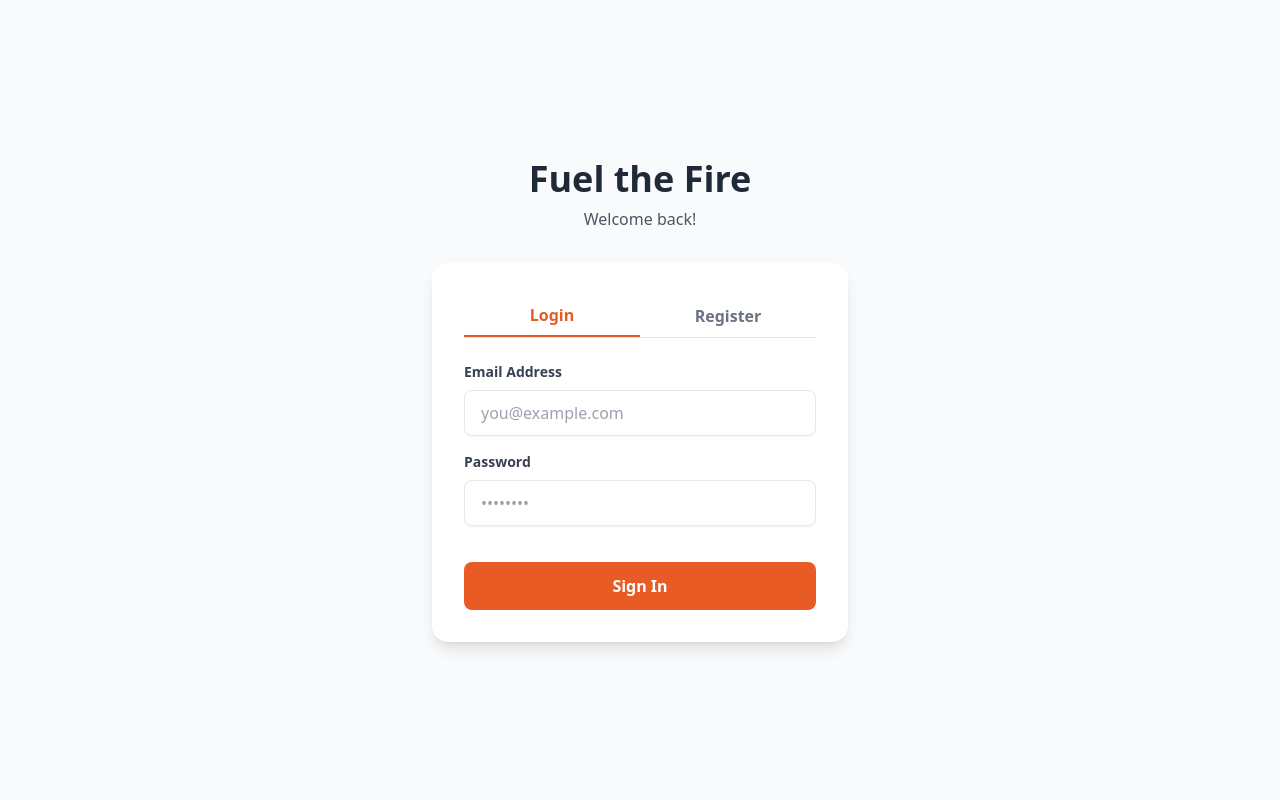
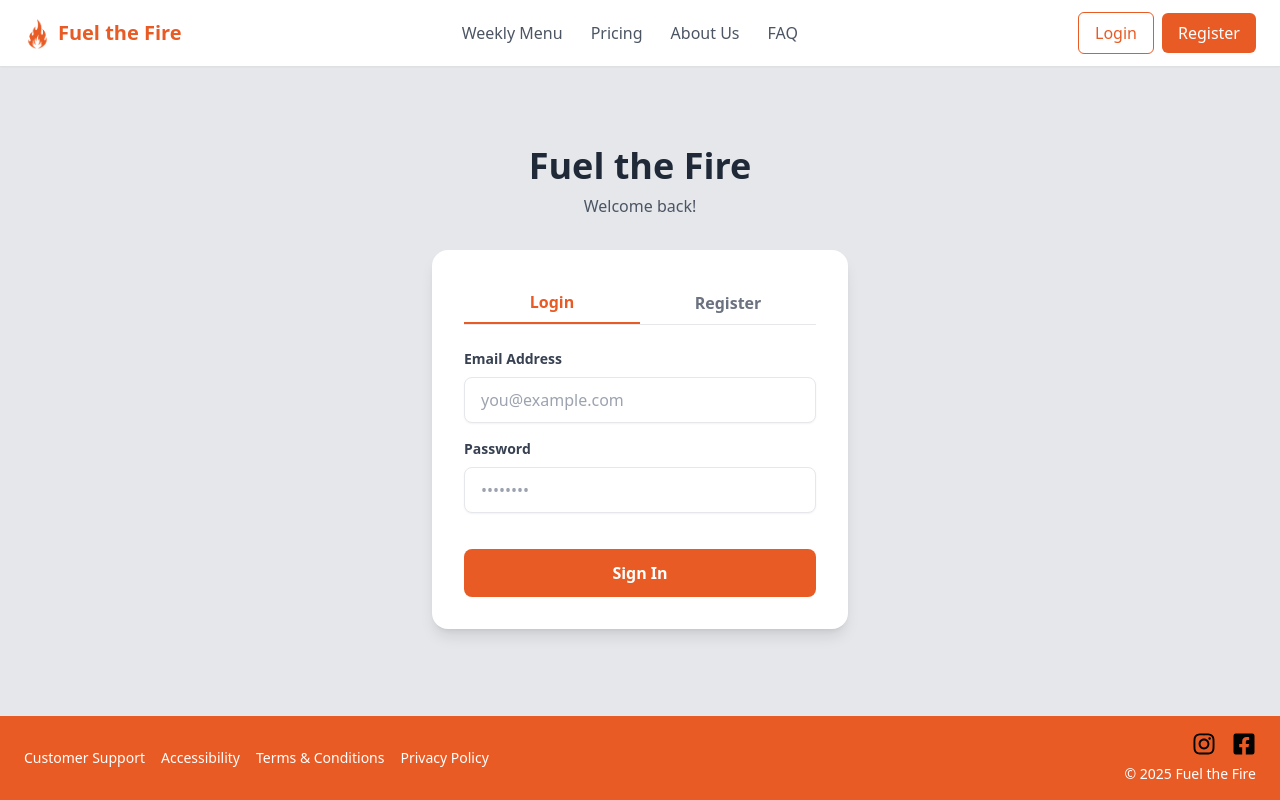
Before and after one commit to Cam-Cooper3/fuel-the-fire, a React (Vite) app in the folder frontend/: page /auth in a window 1280 px wide. Built offline with nearby package versions, Linux system fonts and the light colour scheme.

Commit message:
Add placeholder pages for card buttons and fix footer on AuthPage

```diff
--- a/frontend/src/App.tsx
+++ b/frontend/src/App.tsx
@@ -3,13 +3,16 @@
 import { BrowserRouter as Router, Routes, Route } from 'react-router-dom';
 import HomePage from './components/HomePage';
 import AuthPage from './components/AuthPage';
+import SharedLayout from './components/SharedLayout';
 
 function App() {
   return (
     <Router>
       <Routes>
-        <Route path="/" element={<HomePage />} />
-        <Route path="/auth" element={<AuthPage />} />
+        <Route path="/" element={<SharedLayout />}>
+          <Route index element={<HomePage />} />
+          <Route path="auth" element={<AuthPage />} />
+        </Route>
       </Routes>
     </Router>
   );
--- a/frontend/src/components/AuthPage.tsx
+++ b/frontend/src/components/AuthPage.tsx
@@ -82,7 +82,7 @@ const AuthPage = () => {
       const token = response.data.access_token;
       setMessage(`Login successful!`);
       console.log('Access Token:', token);
-      // Here you would typically save the token and redirect the user
+      // LATER: save the token and redirect the user
       // e.g., localStorage.setItem('token', token); navigate('/dashboard');
 
     } catch (err: any) {
@@ -95,7 +95,7 @@ const AuthPage = () => {
   };
 
   return (
-    <div className="min-h-screen bg-gray-50 flex flex-col justify-center items-center">
+    <div className="bg-gray-200 flex flex-col justify-center items-center py-16">
       <div className="max-w-md w-full mx-auto p-4">
         <div className="text-center">
           <h1 className="text-4xl font-bold text-gray-800 mb-2">Fuel the Fire</h1>
@@ -119,7 +119,7 @@ const AuthPage = () => {
             </div>
           </div>
 
-          {/* Display error or success messages */}
+          {/* Display error or success message(s) */}
           {error && <div className="bg-red-100 border border-red-400 text-red-700 px-4 py-3 rounded-lg relative mb-4" role="alert">{error}</div>}
           {message && <div className="bg-green-100 border border-green-400 text-green-700 px-4 py-3 rounded-lg relative mb-4" role="alert">{message}</div>}
 
--- a/frontend/src/components/HomePage.tsx
+++ b/frontend/src/components/HomePage.tsx
@@ -3,21 +3,18 @@
 import React from 'react';
 import { Link } from 'react-router-dom';
 
-// Import your custom SVG icons from the assets directory
+// Import custom SVG icons from assets directory
 import utensilsIcon from '../assets/utensils.svg';
 import offerIcon from '../assets/local_offer.svg';
 import calendarIcon from '../assets/calendar.svg';
 import stockMeals from '../assets/stock_meals.png';
-import logo from '../assets/fuel-the-fire-2.png'; // Import the logo
-import instagramIcon from '../assets/instagram.svg';
-import facebookIcon from '../assets/facebook.svg';
 
-// Define the props for the component, allowing a custom hero image URL
+// Define a custom component prop for the Hero Section image URL
 interface HomePageProps {
   heroImageUrl?: string;
 }
 
-// Add a style tag for the custom text animation
+// Add style tag for custom Welcome Section text animation
 const styles = `
   @keyframes highlight {
     0% { background-position: -200% center; }
@@ -36,37 +33,8 @@ const styles = `
 
 const HomePage = ({ heroImageUrl = stockMeals }: HomePageProps) => {
   return (
-    // This div is now a flex container that fills the screen height, creating a sticky footer effect.
-    <div className="bg-gray-200 font-sans flex flex-col min-h-screen">
+    <>
       <style>{styles}</style>
-      {/* Header */}
-      <header className="bg-white shadow-sm sticky top-0 z-50">
-        <nav className="container mx-auto px-6 py-3 flex justify-between items-center">
-          <a href="/" className="flex items-center space-x-2">
-            <img src={logo} alt="Fuel the Fire logo" className="h-8 w-auto" />
-            <span className="text-xl font-bold text-primary">
-              Fuel the Fire
-            </span>
-          </a>
-          <div className="hidden md:flex items-center space-x-1">
-            <a href="#" className="py-2 px-3 text-gray-600 hover:text-primary transition">Weekly Menu</a>
-            <a href="#" className="py-2 px-3 text-gray-600 hover:text-primary transition">Pricing</a>
-            <a href="#" className="py-2 px-3 text-gray-600 hover:text-primary transition">About Us</a>
-            <a href="#" className="py-2 px-3 text-gray-600 hover:text-primary transition">FAQ</a>
-          </div>
-          <div className="flex items-center space-x-2">
-            <Link to="/auth" state={{ showLogin: true }} className="py-2 px-4 text-primary border border-primary rounded-md hover:bg-primary hover:text-white transition">
-              Login
-            </Link>
-            <Link to="/auth" state={{ showLogin: false }} className="py-2 px-4 bg-primary text-white rounded-md hover:bg-opacity-90 transition">
-              Register
-            </Link>
-          </div>
-        </nav>
-      </header>
-
-      {/* Main content area that will grow to push the footer down */}
-      <main className="flex-grow">
       {/* Hero Section Wrapper */}
       <div className="container mx-auto px-6 pt-8">
         <section
@@ -98,10 +66,10 @@ const HomePage = ({ heroImageUrl = stockMeals }: HomePageProps) => {
       </div>
 
       {/* Welcome Section */}
-        <section className="py-16">
+      <section className="py-20">
         <div className="container mx-auto px-6 text-center">
-            <h2 className="text-4xl font-bold tracking-tight text-primary mb-4 text-highlight">Welcome to Fuel the Fire</h2>
-            <p className="text-xl text-gray-700 max-w-3xl mx-auto">
+          <h2 className="text-5xl md:text-6xl font-bold tracking-tight text-primary mb-4 text-highlight">Welcome to Fuel the Fire</h2>
+          <p className="text-2xl text-gray-700 max-w-3xl mx-auto">
             Our mission is to fuel your journey with intentional meals that balance flavor, macros, and convenience.
           </p>
         </div>
@@ -115,51 +83,24 @@ const HomePage = ({ heroImageUrl = stockMeals }: HomePageProps) => {
             <div className="bg-white border rounded-lg shadow-lg p-8 text-center flex flex-col items-center">
               <img src={utensilsIcon} alt="Meal Prep Icon" className="h-12 w-12" />
               <h3 className="text-xl font-semibold text-gray-800 mt-6 mb-6">Meal Prep Made Easy</h3>
-                <a href="#" className="mt-auto bg-primary text-white py-2 px-6 rounded-md hover:bg-opacity-90 transition">Menu</a>
+              <Link to="/menu" className="mt-auto bg-primary text-white py-2 px-6 rounded-md hover:bg-opacity-90 transition">Menu</Link>
             </div>
             {/* Card 2 */}
             <div className="bg-white border rounded-lg shadow-lg p-8 text-center flex flex-col items-center">
               <img src={offerIcon} alt="Weekly Specials Icon" className="h-12 w-12" />
               <h3 className="text-xl font-semibold text-gray-800 mt-6 mb-6">Weekly Specials</h3>
-                <a href="#" className="mt-auto bg-primary text-white py-2 px-6 rounded-md hover:bg-opacity-90 transition">Details</a>
+              <Link to="/specials" className="mt-auto bg-primary text-white py-2 px-6 rounded-md hover:bg-opacity-90 transition">Details</Link>
             </div>
             {/* Card 3 */}
             <div className="bg-white border rounded-lg shadow-lg p-8 text-center flex flex-col items-center">
               <img src={calendarIcon} alt="Subscription Plans Icon" className="h-12 w-12" />
               <h3 className="text-xl font-semibold text-gray-800 mt-6 mb-6">Subscription Plans</h3>
-                <a href="#" className="mt-auto bg-primary text-white py-2 px-6 rounded-md hover:bg-opacity-90 transition">Details</a>
+              <Link to="/subscriptions" className="mt-auto bg-primary text-white py-2 px-6 rounded-md hover:bg-opacity-90 transition">Details</Link>
             </div>
           </div>
         </div>
       </section>
-      </main>
-
-      {/* Footer */}
-      <footer className="bg-primary text-white">
-        <div className="container mx-auto px-6 py-4">
-          <div className="flex flex-col md:flex-row justify-between items-center">
-            <div className="flex space-x-4">
-                <a href="#" className="hover:underline text-sm">Customer Support</a>
-                <a href="#" className="hover:underline text-sm">Accessibility</a>
-                <a href="#" className="hover:underline text-sm">Terms & Conditions</a>
-                <a href="#" className="hover:underline text-sm">Privacy Policy</a>
-            </div>
-
-            <div className="flex flex-col items-end mt-4 md:mt-0">
-                <div className="flex space-x-4">
-                    <a href="#" className="hover:opacity-80 transition-opacity">
-                        <img src={instagramIcon} alt="Instagram" className="h-6 w-6" />
-                    </a>
-                    <a href="#" className="hover:opacity-80 transition-opacity">
-                        <img src={facebookIcon} alt="Facebook" className="h-6 w-6" />
-                    </a>
-                </div>
-                <p className="text-sm mt-2">&copy; 2025 Fuel the Fire</p>
-            </div>
-          </div>
-        </div>
-      </footer>
-    </div>
+    </>
   );
 };
 
--- /dev/null
+++ b/frontend/src/components/SharedLayout.tsx
@@ -0,0 +1,75 @@
+// frontend/src/components/SharedLayout.tsx
+
+import React from 'react';
+import { Link, Outlet } from 'react-router-dom';
+
+// Import assets
+import logo from '../assets/fuel-the-fire-2.png';
+import instagramIcon from '../assets/instagram.svg';
+import facebookIcon from '../assets/facebook.svg';
+
+const SharedLayout = () => {
+  return (
+    <div className="bg-gray-200 font-sans flex flex-col min-h-screen">
+      {/* Header */}
+      <header className="bg-white shadow-sm sticky top-0 z-50">
+        <nav className="container mx-auto px-6 py-3 flex justify-between items-center">
+          <Link to="/" className="flex items-center space-x-2">
+            <img src={logo} alt="Fuel the Fire logo" className="h-8 w-auto" />
+            <span className="text-xl font-bold text-primary">
+              Fuel the Fire
+            </span>
+          </Link>
+          <div className="hidden md:flex items-center space-x-1">
+            <Link to="#" className="py-2 px-3 text-gray-600 hover:text-primary transition">Weekly Menu</Link>
+            <Link to="#" className="py-2 px-3 text-gray-600 hover:text-primary transition">Pricing</Link>
+            <Link to="#" className="py-2 px-3 text-gray-600 hover:text-primary transition">About Us</Link>
+            <Link to="#" className="py-2 px-3 text-gray-600 hover:text-primary transition">FAQ</Link>
+          </div>
+          <div className="flex items-center space-x-2">
+            <Link to="/auth" state={{ showLogin: true }} className="py-2 px-4 text-primary border border-primary rounded-md hover:bg-primary hover:text-white transition">
+              Login
+            </Link>
+            <Link to="/auth" state={{ showLogin: false }} className="py-2 px-4 bg-primary text-white rounded-md hover:bg-opacity-90 transition">
+              Register
+            </Link>
+          </div>
+        </nav>
+      </header>
+
+      {/* Main Content Area */}
+      <main className="flex-grow">
+        {/* The Outlet component renders the current page (e.g., HomePage or AuthPage) */}
+        <Outlet />
+      </main>
+
+      {/* Footer */}
+      <footer className="bg-primary text-white">
+        <div className="container mx-auto px-6 py-4">
+          <div className="flex flex-col md:flex-row justify-between items-center">
+            <div className="flex space-x-4">
+                <a href="#" className="hover:underline text-sm">Customer Support</a>
+                <a href="#" className="hover:underline text-sm">Accessibility</a>
+                <a href="#" className="hover:underline text-sm">Terms & Conditions</a>
+                <a href="#" className="hover:underline text-sm">Privacy Policy</a>
+            </div>
+
+            <div className="flex flex-col items-end mt-4 md:mt-0">
+                <div className="flex space-x-4">
+                    <a href="#" className="hover:opacity-80 transition-opacity">
+                        <img src={instagramIcon} alt="Instagram" className="h-6 w-6" />
+                    </a>
+                    <a href="#" className="hover:opacity-80 transition-opacity">
+                        <img src={facebookIcon} alt="Facebook" className="h-6 w-6" />
+                    </a>
+                </div>
+                <p className="text-sm mt-2">&copy; 2025 Fuel the Fire</p>
+            </div>
+          </div>
+        </div>
+      </footer>
+    </div>
+  );
+};
+
+export default SharedLayout;
```
Lines whose indentation alone changed are shown as unchanged.
